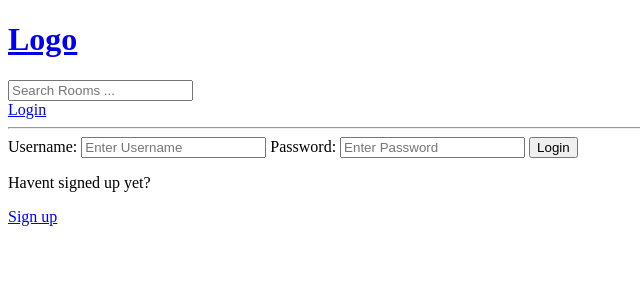
After one commit to andresvidoza/chat-rooms, a Django app: page /login/ in a window 1280 px wide. The commit adds this page. Shown: the top 300 px of the page, without its empty margins (0-640 px from the left). Run offline with Django 4.2, Linux system fonts and the light colour scheme.

Commit message:
adding some comments messages

```diff
--- a/base/templates/base/home.html
+++ b/base/templates/base/home.html
@@ -33,8 +33,10 @@
         <div>
             {% for room in rooms %}
                 <div>
-                    <a href="{% url 'update-room' room.id %}">Edit</a>
-                    <a href="{% url 'delete-room' room.id %}">Delete</a>
+                    {% if request.user == room.host %}
+                        <a href="{% url 'update-room' room.id %}">Edit</a>
+                        <a href="{% url 'delete-room' room.id %}">Delete</a>
+                    {% endif %}
                     <span>@{{room.host.username}}</span>
                     <h5>{{room.id}} -- <a href="{% url 'room' room.id %}">{{room.name}}</a></h5>
                     <small>{{room.topic.name}}</small>
--- /dev/null
+++ b/base/templates/base/login_register.html
@@ -0,0 +1,37 @@
+{% extends 'main.html' %}
+
+{% block content %}
+
+{% if page == 'login' %}
+<div>
+    <form action="" method="post">
+        {% csrf_token %}
+
+        <label for="">Username:</label>
+        <input type="text" name="username" placeholder="Enter Username">
+
+        <label for="">Password:</label>
+        <input type="password" name="password" placeholder="Enter Password">
+
+        <input type="submit" value="Login">
+    </form>
+
+    <p>Havent signed up yet?</p>
+    <a href="{% url 'register' %}">Sign up</a>
+</div>
+
+{% else %}
+
+<div>
+    <form action="" method="post">
+        {% csrf_token %}
+        {{form.as_p}}
+        <input type="submit" value="Register">
+    </form>
+
+    <p>Already signed up?</p>
+    <a href="{% url 'login' %}">Sign up</a>
+</div>
+{% endif %}
+
+{% endblock content %}
--- a/base/urls.py
+++ b/base/urls.py
@@ -2,8 +2,14 @@ from django.urls import path
 from . import views
 
 urlpatterns = [
+    path('login/', views.loginPage, name="login"),
+    path('logout/', views.logoutUser, name="logout"),
+    path('register/', views.registerPage, name="register"),
+
     path('', views.home, name="home"),
     path('room/<str:pk>/', views.room, name="room"),
+
+
     path('create-room/', views.createRoom, name="create-room"),
     path('update-room/<str:pk>/', views.updateRoom, name="update-room"),
     path('delete-room/<str:pk>/', views.deleteRoom, name="delete-room"),
--- a/base/views.py
+++ b/base/views.py
@@ -1,9 +1,64 @@
+from django.shortcuts import render, redirect
+from django.http import HttpResponse
+from django.contrib import messages
+from django.contrib.auth.decorators import login_required
 from django.db.models import Q
-from django.shortcuts import render, redirect
-from .models import Room, Topic
+from django.contrib.auth.models import User
+from django.contrib.auth import authenticate, login, logout
+from django.contrib.auth.forms import UserCreationForm
+from .models import Room, Topic, Message
 from .forms import RoomForm
 
 # Create your views here.
+
+def loginPage(request):
+
+    page = 'login'
+
+    if request.user.is_authenticated:
+        return redirect('home')
+
+    if request.method == 'POST':
+        username = request.POST.get('username').lower()
+        password = request.POST.get('password')
+
+        try:
+            user = User.objects.get(username=username) # check if user exists
+        except:
+            #throw error if it doesnt exist
+            messages.error(request, "User does not exist")
+
+        user = authenticate(request, username=username, password=password)
+
+        if user is not None:
+            login(request, user) # this is going to add that session in the database
+            return redirect('home')
+        else:
+            messages.error(request, "Username OR password does not exist")
+
+
+    context = {'page': page}
+    return render(request, 'base/login_register.html', context)
+
+def logoutUser(request):
+    logout(request) # delete the token
+    return redirect('home')
+
+def registerPage(request):
+    form = UserCreationForm()
+
+    if request.method == 'POST':
+        form = UserCreationForm(request.POST)
+        if form.is_valid():
+            user = form.save(commit=False)
+            user.username = user.username.lower()
+            user.save()
+            login(request, user)
+            return redirect('home')
+        else:
+            messages.error(request, 'An error occured!')
+
+    return render(request, 'base/login_register.html', {'form': form})
 
 def home(request):
     ## whatever we pass into the URL
@@ -23,9 +78,20 @@ def home(request):
 
 def room (request, pk):
     room = Room.objects.get(id=pk)
-    context = {'room': room}
+    room_messages = room.message_set.all().order_by('-created')
+
+    if request.method == 'POST':
+        messsage = Message.objects.create(
+            user= request.user,
+            room=room,
+            body= request.POST.get('body')
+        )
+        return redirect('room', pk=room.id)
+
+    context = {'room': room, 'room_messages': room_messages}
     return render(request, 'base/room.html', context)
 
+@login_required(login_url = 'login')
 def createRoom(request):
     form = RoomForm() # init form with fields in the form.py from its model
 
@@ -37,10 +103,13 @@ def createRoom(request):
 
     context = {'form': form}
     return render(request, 'base/room_form.html', context)
-
+@login_required(login_url = 'login')
 def updateRoom(request, pk):
     room = Room.objects.get(id=pk) # query the room
     form = RoomForm(instance=room) # prefill the data
+
+    if request.user != room.host:
+        return HttpResponse('You are not allowed here!')
 
     if request.method == 'POST':
         form = RoomForm(request.POST, instance=room) ## tell it which room to update, so the instance ix the room with prefilled data
@@ -50,9 +119,13 @@ def updateRoom(request, pk):
 
     context = {'form': form}
     return render(request, 'base/room_form.html', context)
-
+@login_required(login_url = 'login')
 def deleteRoom(request, pk):
     room = Room.objects.get(id=pk)
+
+    if request.user != room.host:
+        return HttpResponse('You are not allowed here!')
+
     if request.method == 'POST':
         room.delete()
         return redirect('home')
--- a/templates/main.html
+++ b/templates/main.html
@@ -11,6 +11,14 @@
 
     {% include 'navbar.html' %}
 
+    {% if messages %}
+    <ul class="messages">
+        {% for message in room_messages %}
+            <li>{{ message }}</li>
+        {% endfor %}
+    </ul>
+    {% endif %}
+
     {% block content %}
 
 
--- a/templates/navbar.html
+++ b/templates/navbar.html
@@ -6,4 +6,11 @@
     <input type="text" name="q" placeholder="Search Rooms ..."/>
 </form>
 
+{% if request.user.is_authenticated %}
+    <p>Hello, {{request.user}} ! </p>
+    <a href="{% url 'logout' %}">Logout</a>
+{% else %}
+    <a href="{% url 'login' %}">Login</a>
+{% endif %}
+
 <hr>
```
Also changed, not shown: base/templates/base/room.html (+25 -1 lines), db.sqlite3.
